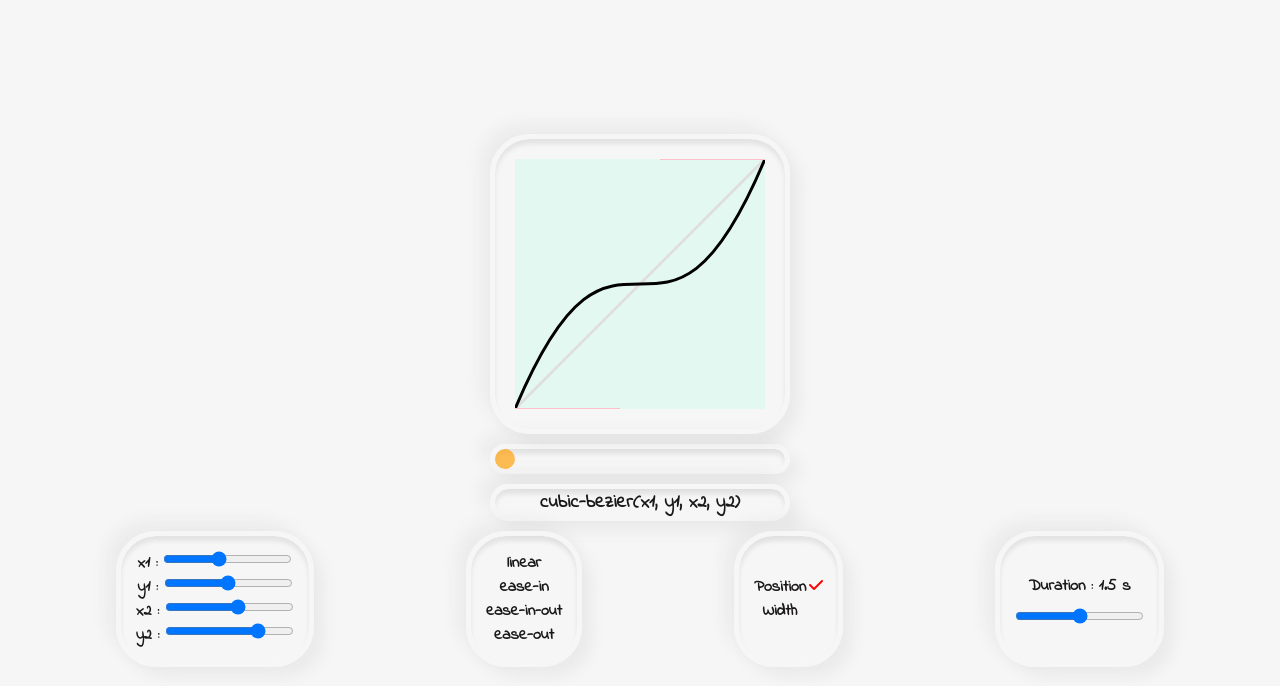
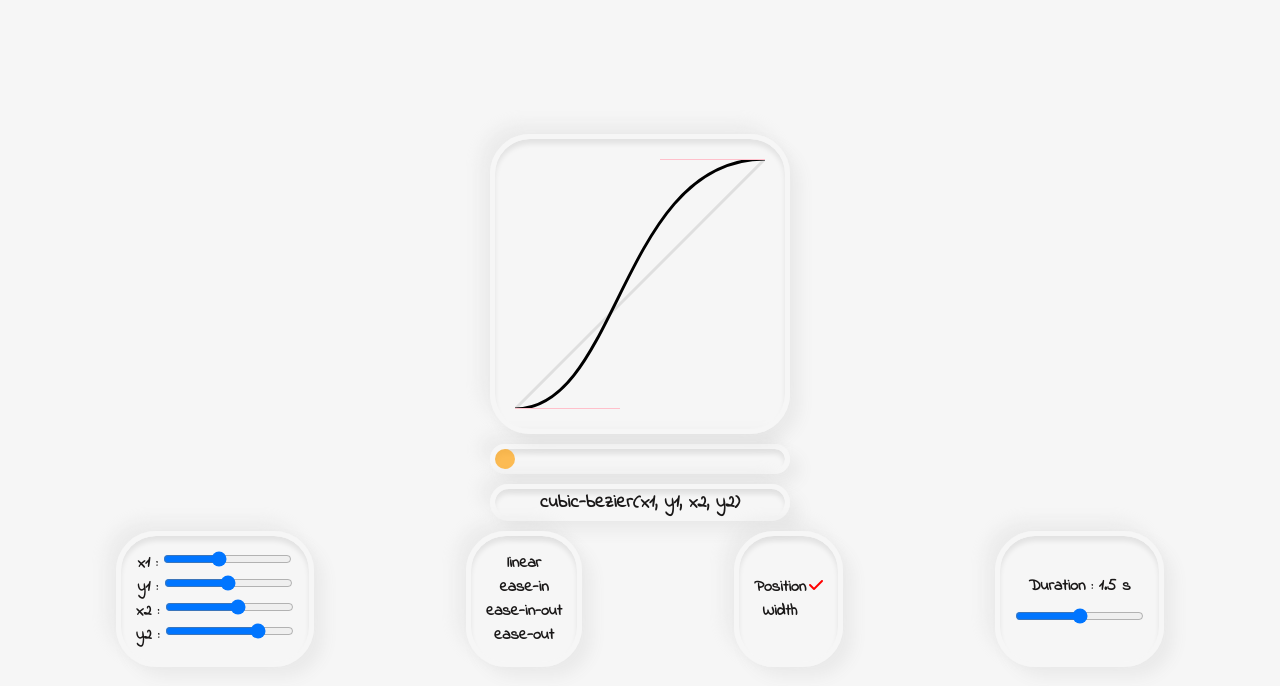
Before and after one commit to OriginalAnswer/2022CubicBezier, a plain HTML site: page index.html in a window 1280 px wide. Drawn offline with Linux system fonts and the light colour scheme.

Commit message:
Update index.html

```diff
--- a/index.html
+++ b/index.html
@@ -208,12 +208,12 @@
         let x2 = document.getElementById('x2').value;
         let y2 = document.getElementById('y2').value;
         //Canvas
-        window.onload = canvas;
+        window.onload = firstCanvas;
         const cv = document.getElementById('canvas');
         const ctx = cv.getContext('2d');
         const cvW = cv.offsetWidth;
         const cvH = cv.offsetHeight;
-        const cvBgClr = "#ffffff00";
+        const cvBgClr = "#f6f6f6";
         cv.width = cvW;
         cv.height = cvH;
         const cvS = cvW;
@@ -227,26 +227,60 @@
         ctx.moveTo(cvStartx, cvStarty);
         ctx.stroke();
         ctx.lineTo(cvEndx,cvEndy);
-
-        function canvas(){
+        function firstCanvas(){
             x1 = x1*cvS;
             y1 = y1*cvS;
             x2 = x2*cvS;
             y2 = y2*cvS;
+            if (cv.getContext('2d')) {
+                ctx.fillStyle = cvBgClr;
+                ctx.fillRect(0,0,cvS,cvS);
+
+                ctx.beginPath();
+                ctx.moveTo(cvStartx, cvStarty);
+                ctx.lineTo(cvEndx,cvEndy);
+                ctx.stroke();
+
+                ctx.beginPath();
+                ctx.moveTo(cvStartx, cvStarty);
+                ctx.bezierCurveTo(x1, cvS, cvS-145, cvS-250, cvEndx,cvEndy);
+                ctx.strokeStyle= "#000";
+                ctx.stroke();
+
+                ctx.lineWidth= 2;
+                ctx.beginPath();
+                ctx.moveTo(cvStartx, cvStarty);
+                ctx.lineTo(x1, cvStarty);
+                ctx.strokeStyle= "pink";
+                ctx.stroke();
+
+                ctx.beginPath();
+                ctx.moveTo(cvEndx, cvEndy);
+                ctx.lineTo(x2, cvEndy);
+                ctx.strokeStyle= "pink";
+                ctx.stroke();
+            }
+        }
+        function canvas(){
+            // x1 = x1*cvS;
+            // y1 = y1*cvS;
+            // x2 = x2*cvS;
+            // y2 = y2*cvS;
+            x1 = event.target.value*cvS;
+
 
             if (cv.getContext('2d')) {
                 ctx.fillStyle = cvBgClr;
                 ctx.fillRect(0,0,cvS,cvS);
 
-
                 ctx.beginPath();
                 ctx.moveTo(cvStartx, cvStarty);
                 ctx.lineTo(cvEndx,cvEndy);
                 ctx.stroke();
-                // (0.42, 0.0, 0.58, 1.0)
+
                 ctx.beginPath();
                 ctx.moveTo(cvStartx, cvStarty);
-                ctx.bezierCurveTo(x1, y1, x2, y2, cvEndx,cvEndy);
+                ctx.bezierCurveTo(x1, cvS, cvS-145, cvS-250, cvEndx,cvEndy);
                 ctx.strokeStyle= "#000";
                 ctx.stroke();
 
@@ -293,7 +327,6 @@
         // Ani Timging Function
         function setAniTiming(){
             let v = event.target.value;
-
             if (v === '0.0, 0.0, 0.58, 1.0') {
                 document.getElementById('x1').value = 0.0;
                 document.getElementById('y1').value = 0.0;
```
